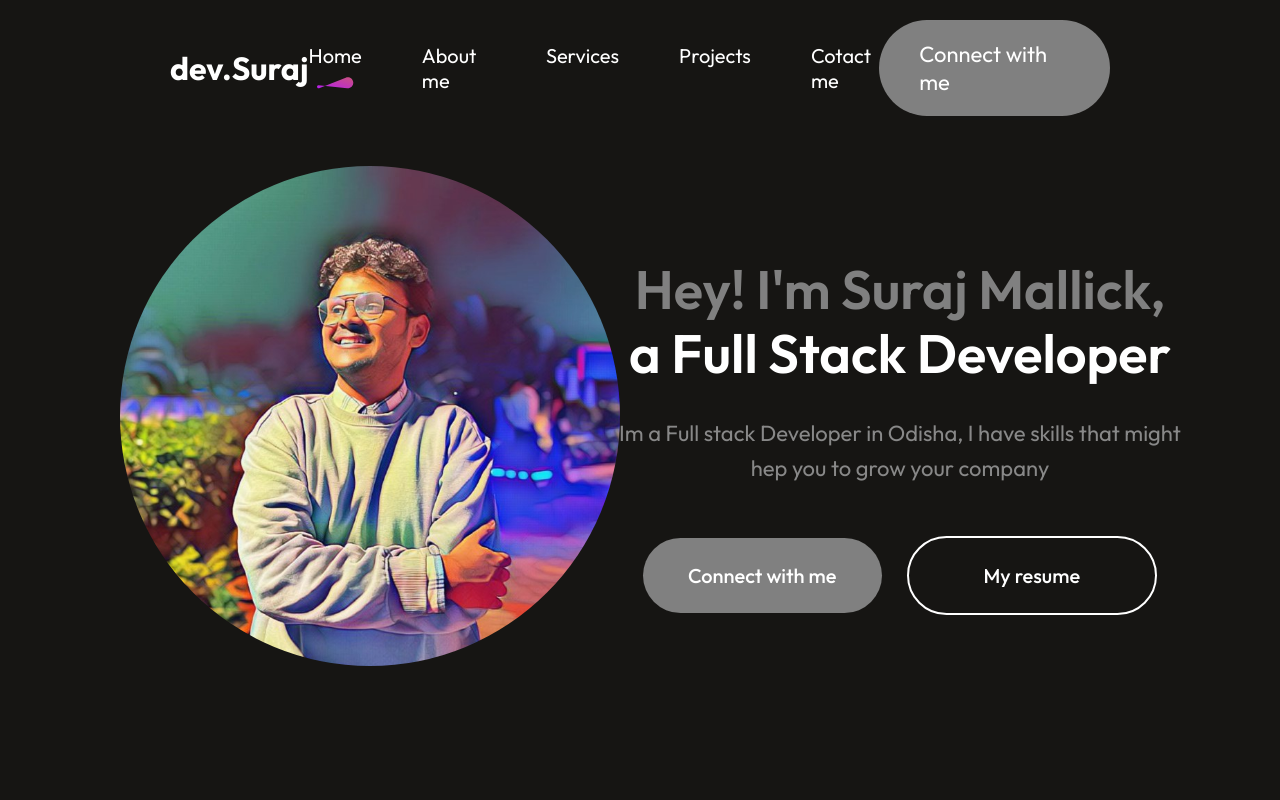
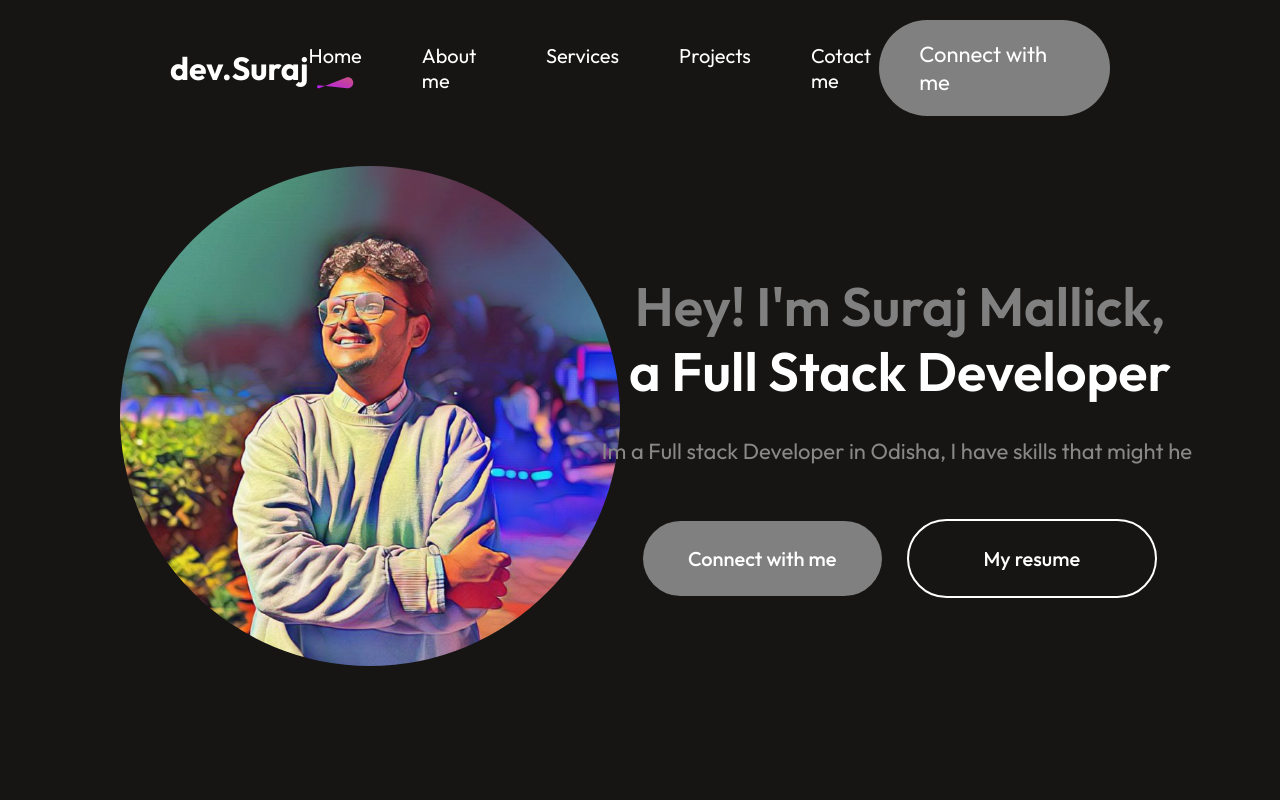
Before and after one commit to yonlysuraj/dev.Suraj, a React (Vite) app: page / in a window 1280 px wide. Shown: the top 800 px of the page. Built offline with nearby package versions, Linux system fonts and the light colour scheme; a web font is replaced by a local one.

Commit message:
Type writer effect added to Hero section

```diff
--- a/package.json
+++ b/package.json
@@ -16,7 +16,8 @@
     "react-bootstrap": "^2.10.2",
     "react-dom": "^18.2.0",
     "react-router-dom": "^6.23.1",
-    "react-router-hash-link": "^2.4.3"
+    "react-router-hash-link": "^2.4.3",
+    "react-type-animation": "^3.2.0"
   },
   "devDependencies": {
     "@types/react": "^18.2.66",
--- a/src/components/Hero/Hero.jsx
+++ b/src/components/Hero/Hero.jsx
@@ -2,6 +2,7 @@ import React from 'react'
 import './Hero.css'
 import pfp from '../../assets/pfp.jpg'
 import AnchorLink from 'react-anchor-link-smooth-scroll'
+import { TypeAnimation } from 'react-type-animation'
 
 const Hero = () => {
   return (
@@ -9,7 +10,20 @@ const Hero = () => {
       <img src={pfp} alt="" />
       <div className="hero-content">
         <h1><span>Hey! I'm Suraj Mallick,</span><br/>a Full Stack Developer</h1>
-        <p>Im a Full stack Developer in Odisha, I have skills that might hep you to grow your company</p>
+        <TypeAnimation
+          sequence={[
+            'Im a Full stack Developer in Odisha, I have skills that might help you to grow your company',
+            1000,
+            'I build responsive web applications',
+            1000,
+            'I create modern user interfaces',
+            1000,
+          ]}
+          wrapper="p"
+          speed={50}
+          repeat={Infinity}
+          style={{ fontSize: '22px', color: '#888', lineHeight: '1.6' }}
+        />
         <div className="hero-action">
           <div className="hero-connect">
             <AnchorLink className='acnchor-link' offset={50} href='#contact'>Connect with me</AnchorLink>
```
Also changed, not shown: 1 other file (tests, documents, lock files or other folders).
